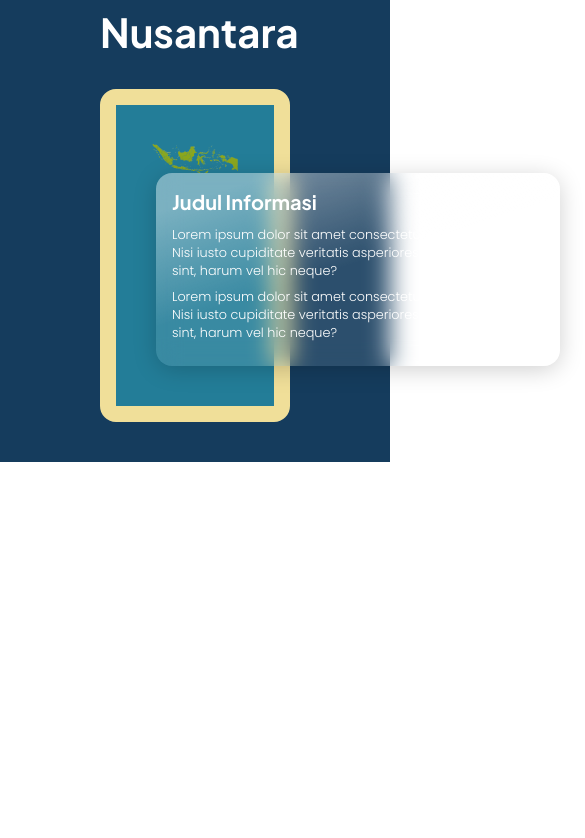
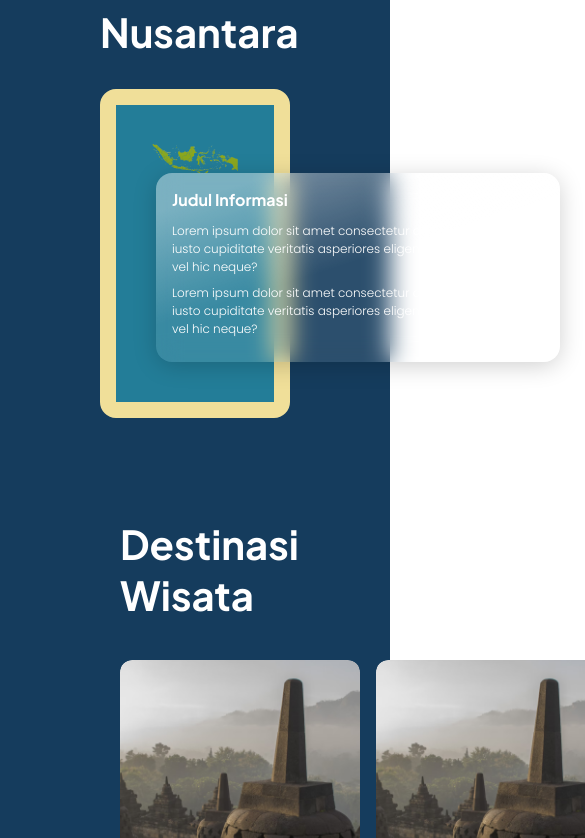
Before and after one commit to Antariksa3/Nusantara-Heritage, a React (Create React App) app: page / in a window 390 px wide. Shown: the part 1162-2000 px from the top of the page, 585 px wide, since content can reach past the window. Before the commit the page ends 1624 px from the top, so only its background shows below. Built offline with nearby package versions, Linux system fonts and the light colour scheme.

Commit message:
style: responsive destinations

```diff
--- a/src/components/Header/Header.css
+++ b/src/components/Header/Header.css
@@ -4,6 +4,7 @@ header {
     position: fixed;
     width: 100vw;
     max-width: 100%;
+    z-index: 10;
 }
 
 .header.active {
--- a/src/components/Main/Destination/Destination.css
+++ b/src/components/Main/Destination/Destination.css
@@ -22,3 +22,21 @@
     grid-template-columns: repeat(5, 1fr);
     grid-gap: 16px;
 }
+
+@media (max-width: 1280px) {
+    .destination-cards {
+        grid-template-columns: repeat(4, 1fr);
+    }
+}
+
+@media (max-width: 1024px) {
+    .destination-cards {
+        grid-template-columns: repeat(3, 1fr);
+    }
+}
+
+@media (max-width: 768px) {
+    .destination-cards {
+        grid-template-columns: repeat(2, 1fr);
+    }
+}
--- a/src/components/Main/Explore/ExploreInfo/ExploreInfo.css
+++ b/src/components/Main/Explore/ExploreInfo/ExploreInfo.css
@@ -18,3 +18,14 @@
     margin-bottom: 8px;
     font-weight: 300;
 }
+
+@media (max-width: 768px) {
+
+    .glass-info h5 {
+        font-size: 1em;
+    }
+
+    .glass-info p {
+        font-size: 0.75em;
+    }
+}
--- a/src/components/Main/Main.jsx
+++ b/src/components/Main/Main.jsx
@@ -8,7 +8,7 @@ const Main = () => {
         <main>
             <Discover />
             <Explore />
-            {/* <Destination /> */}
+            <Destination />
         </main>
     )
 }
```
